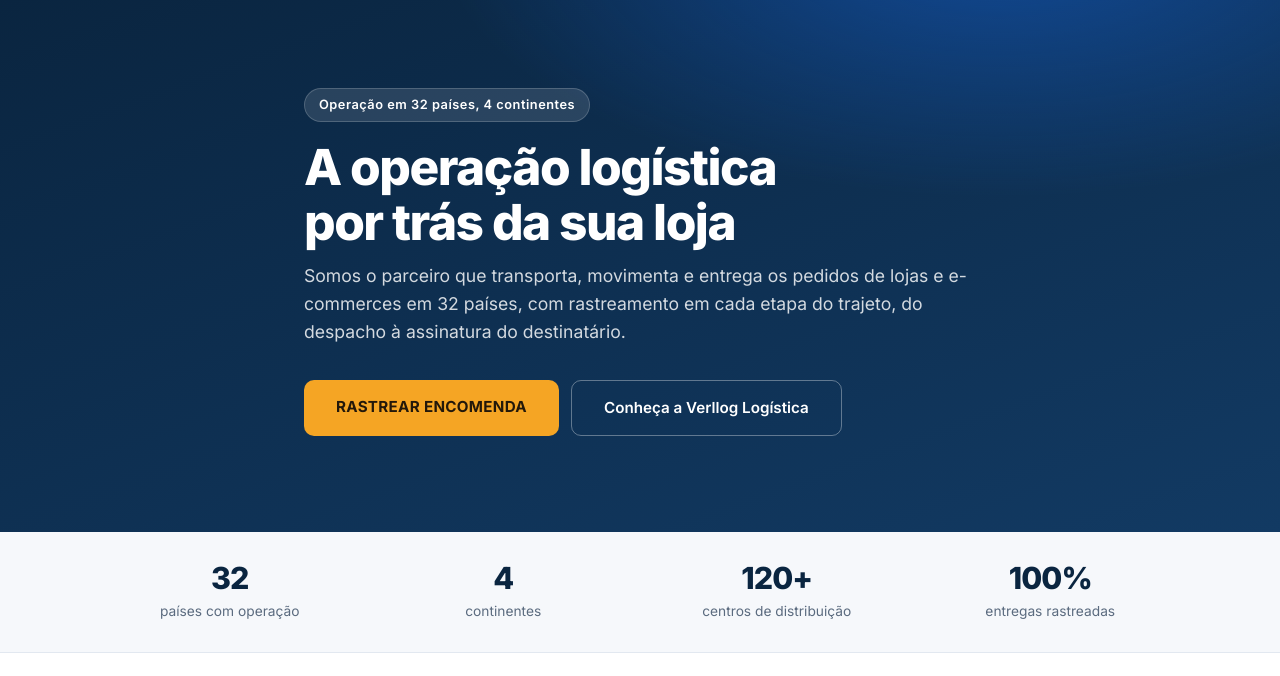
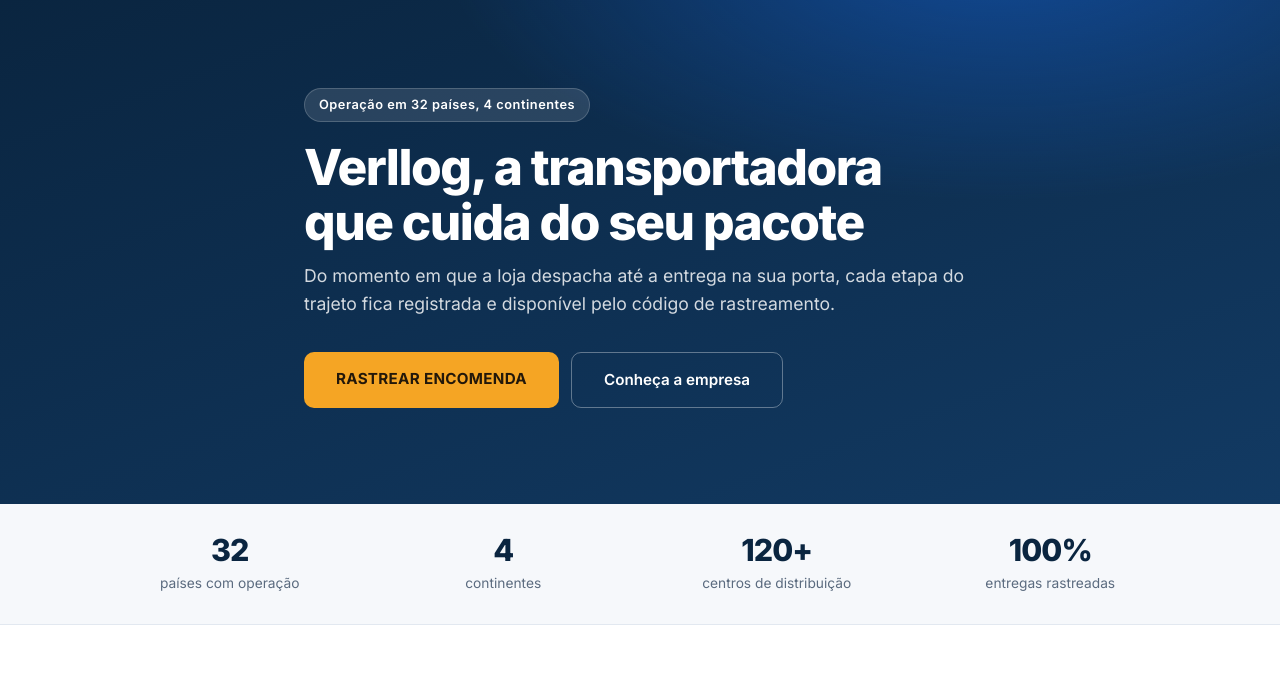
Before and after one commit to polvomal07/verllog, a Flask app: page / in a window 1280 px wide. Shown: the part 73-749 px from the top of the page. Run offline with Flask 3, Linux system fonts and the light colour scheme.

Commit message:
Novo texto do hero, falando com quem recebe o pacote
Troca "A operacao logistica por tras da sua loja" por "Verllog, a
transportadora que cuida do seu pacote". O subtitulo acompanha a mudanca de
interlocutor: antes se dirigia ao lojista, agora ao destinatario.

Co-Authored-By: Claude Opus 5 (1M context) <noreply@anthropic.com>
Claude-Session: https://claude.ai/code/session_01FWng86ToCSKAFi8Umn7L3F

```diff
--- a/templates/index.html
+++ b/templates/index.html
@@ -12,13 +12,13 @@
        Usar <br> aqui daria problema: escondê-lo no celular grudava as
        palavras ("logísticapor"). Com spans, o espaço entre eles permanece. #}
     <h1 class="hero__titulo">
-      <span class="hero__linha">A operação logística</span>
-      <span class="hero__linha">por trás da sua loja</span>
+      <span class="hero__linha">Verllog, a transportadora</span>
+      <span class="hero__linha">que cuida do seu pacote</span>
     </h1>
     <p class="hero__subtitulo">
-      Somos o parceiro que transporta, movimenta e entrega os pedidos de
-      lojas e e-commerces em 32 países, com rastreamento em cada etapa do
-      trajeto, do despacho à assinatura do destinatário.
+      Do momento em que a loja despacha até a entrega na sua porta, cada
+      etapa do trajeto fica registrada e disponível pelo código de
+      rastreamento.
     </p>
 
     <div class="hero__acoes">
@@ -26,7 +26,7 @@
         Rastrear encomenda
       </a>
       <a class="botao-vazado" href="{{ url_for('publico.sobre') }}">
-        Conheça a {{ empresa.nome }}
+        Conheça a empresa
       </a>
     </div>
   </div>
```
